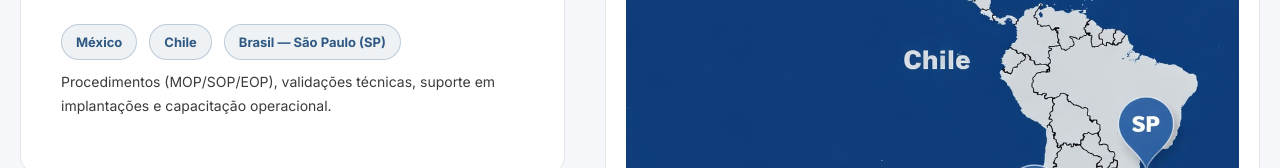
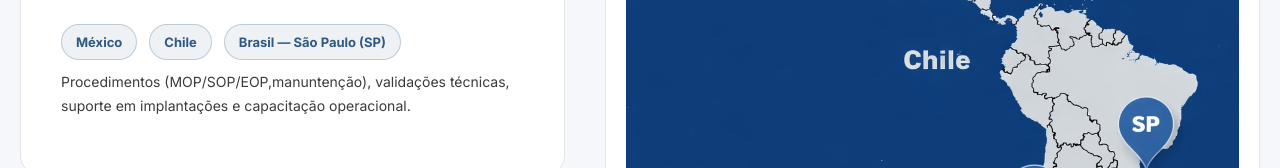
Before and after one commit to novaesbr/conatus-website, a Next.js app: page / in a window 1280 px wide. Shown: the part 1202-1370 px from the top of the page. Built offline with nearby package versions, Linux system fonts and the light colour scheme.

Commit message:
adicionei manuntençao apos mop,sop,eop

```diff
--- a/app/page.tsx
+++ b/app/page.tsx
@@ -106,7 +106,7 @@ export default function Home() {
             </div>
 
             <p className="coverage__note">
-              Procedimentos (MOP/SOP/EOP), validações técnicas, suporte em
+              Procedimentos (MOP/SOP/EOP,manuntenção), validações técnicas, suporte em
               implantações e capacitação operacional.
             </p>
           </div>
```
